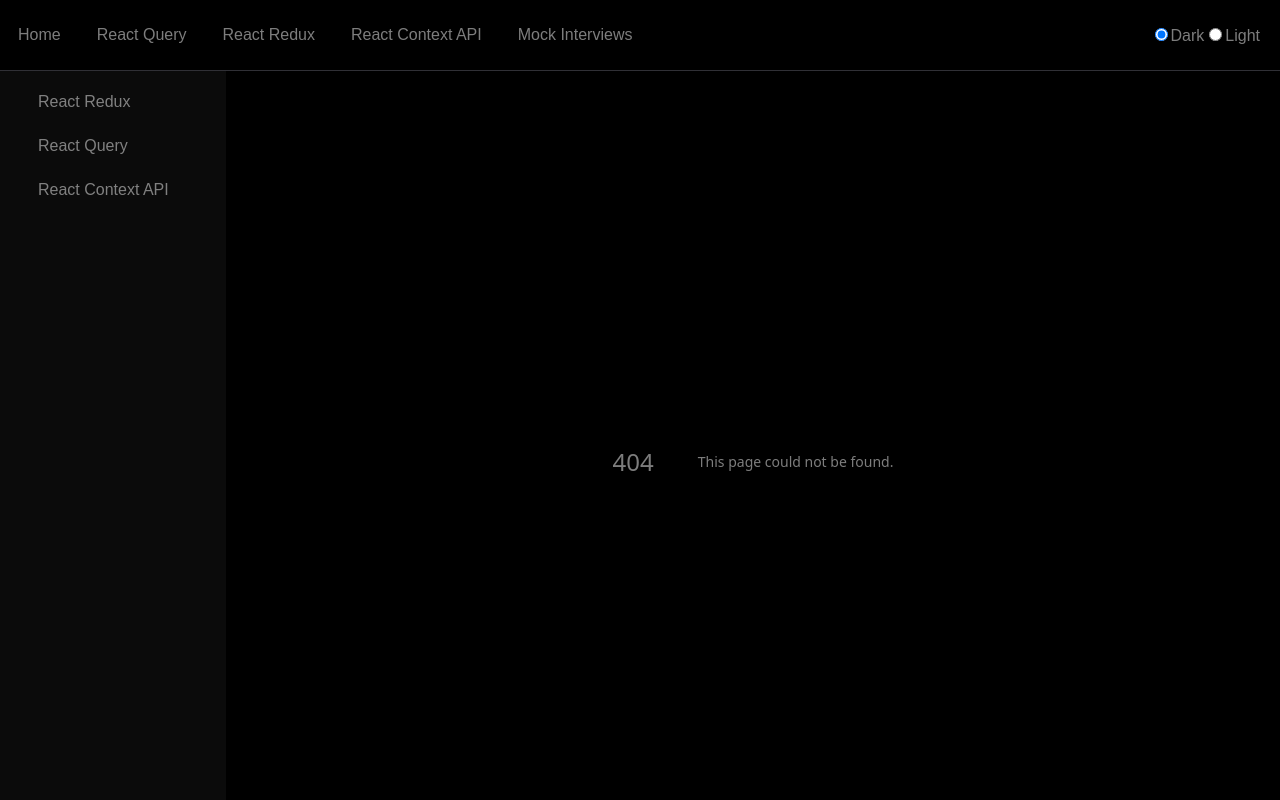
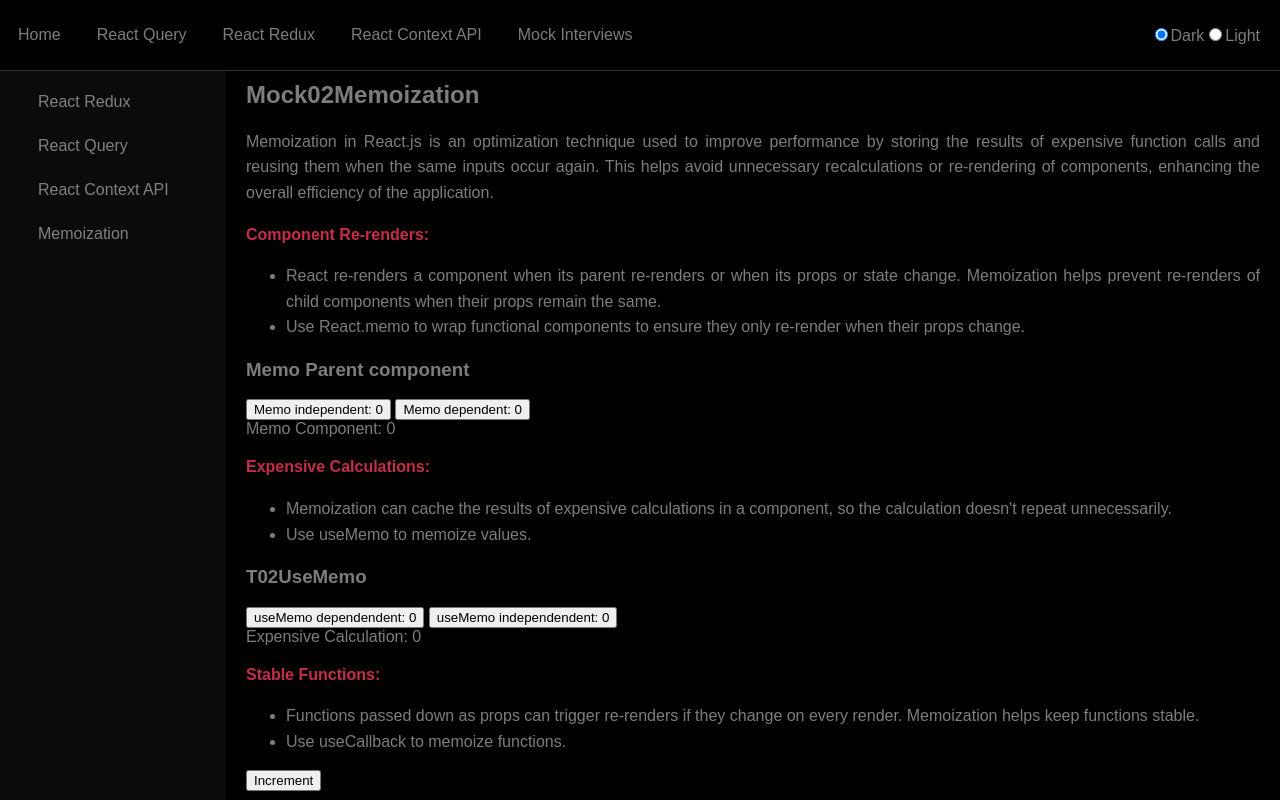
Before and after one commit to Malik-Abdul/next-libs-kit, a Next.js app: page /memoization in a window 1280 px wide. Before the commit this address had no page. Shown: the top 800 px of the page. Built offline with nearby package versions, Linux system fonts and the light colour scheme.

Commit message:
Happy New Year

```diff
--- /dev/null
+++ b/src/app/memoization/page.tsx
@@ -0,0 +1,5 @@
+import Mock02Memoization from "@/components/Mock/Mock02Memoization";
+
+export default function memoization() {
+  return <Mock02Memoization />;
+}
--- /dev/null
+++ b/src/components/Mock/Mock02Memoization.tsx
@@ -0,0 +1,64 @@
+"use client";
+import { FC, Fragment } from "react";
+import T02ReactMemo from "./utils/T02ReactMemo";
+import T02UseMemo from "./utils/T02UseMemo";
+import T02UseCallback from "./utils/T02UseCallback";
+
+const Mock02Memoization: FC = () => {
+  return (
+    <Fragment>
+      <h2>Mock02Memoization</h2>
+      <div className="paragraph">
+        Memoization in React.js is an optimization technique used to improve
+        performance by storing the results of expensive function calls and
+        reusing them when the same inputs occur again. This helps avoid
+        unnecessary recalculations or re-rendering of components, enhancing the
+        overall efficiency of the application.
+      </div>
+      <div className="paragraph">
+        <strong>Component Re-renders:</strong>
+        <ul>
+          <li>
+            React re-renders a component when its parent re-renders or when its
+            props or state change. Memoization helps prevent re-renders of child
+            components when their props remain the same.
+          </li>
+          <li>
+            Use React.memo to wrap functional components to ensure they only
+            re-render when their props change.
+          </li>
+        </ul>
+      </div>
+      <T02ReactMemo />
+      <div className="paragraph">
+        <strong>Expensive Calculations:</strong>
+        <ul>
+          <li>
+            Memoization can cache the results of expensive calculations in a
+            component, so the calculation doesn&apos;t repeat unnecessarily.
+          </li>
+          <li>Use useMemo to memoize values.</li>
+        </ul>
+      </div>
+      <T02UseMemo />
+      <div className="paragraph">
+        <strong>Stable Functions:</strong>
+        <ul>
+          <li>
+            Functions passed down as props can trigger re-renders if they change
+            on every render. Memoization helps keep functions stable.
+          </li>
+          <li>Use useCallback to memoize functions.</li>
+        </ul>
+      </div>
+      <T02UseCallback />
+      <div className="paragraph">
+        Memoization adds complexity and consumes memory for caching. Use it only
+        when necessary, and profile your app&apos;s performance to determine
+        bottlenecks before applying it.
+      </div>
+    </Fragment>
+  );
+};
+
+export default Mock02Memoization;
--- a/src/components/Mock/index.tsx
+++ b/src/components/Mock/index.tsx
@@ -1,18 +1,21 @@
 "use client";
 import { Fragment, JSX, useState } from "react";
 import Mock00APIIntegration from "./Mock00APIIntegration";
-import MockT01LazyLoading from "./MockT01LazyLoading";
+import Mock01LazyLoading from "./Mock01LazyLoading";
+import Mock02Memoization from "./Mock02Memoization";
 
 const Mock = () => {
   const [showMock, setShowMock] = useState(1);
   const [activeLink, setActiveLink] = useState<number | undefined>(undefined);
   const allMocks: { [key: number]: JSX.Element } = {
     0: <Mock00APIIntegration />,
-    1: <MockT01LazyLoading />,
+    1: <Mock01LazyLoading />,
+    2: <Mock02Memoization />,
   };
   const links = [
     { title: "Mock00APIIntegration", value: 0 },
-    { title: "MockT01LazyLoading", value: 1 },
+    { title: "Mock01LazyLoading", value: 1 },
+    { title: "Mock02Memoization", value: 2 },
   ];
   return (
     <Fragment>
--- /dev/null
+++ b/src/components/Mock/utils/T02ReactMemo.tsx
@@ -0,0 +1,27 @@
+import React, { FC, Fragment, useState } from "react";
+
+const MemoComponent: FC<{ value: number }> = React.memo(({ value }) => {
+  console.log("Memo calling");
+  return (
+    <Fragment>
+      <div>Memo Component: {value}</div>
+    </Fragment>
+  );
+});
+const T02ReactMemo = () => {
+  const [count, setCount] = useState(0);
+  const [value, setValue] = useState(0);
+  return (
+    <Fragment>
+      <h3>Memo Parent component</h3>
+      <button onClick={() => setCount((n) => n + 1)}>
+        Memo independent: {count}
+      </button>{" "}
+      <button onClick={() => setValue((n) => n + 1)}>
+        Memo dependent: {value}
+      </button>
+      <MemoComponent value={value} />
+    </Fragment>
+  );
+};
+export default T02ReactMemo;
--- /dev/null
+++ b/src/components/Mock/utils/T02UseCallback.tsx
@@ -0,0 +1,25 @@
+import React, { useState, useCallback, FC } from "react";
+
+const Button: FC<{ handleClick: () => void; label: string }> = React.memo(
+  ({ handleClick, label }) => {
+    console.log(`${label} button rendered`);
+    return <button onClick={handleClick}>{label}</button>;
+  }
+);
+
+const T02UseCallback = () => {
+  const [count, setCount] = useState(0);
+
+  const increment = useCallback(() => {
+    setCount((prev) => prev + 1);
+  }, []);
+
+  return (
+    <div>
+      <Button handleClick={increment} label="Increment" />
+      <p>Count: {count}</p>
+    </div>
+  );
+};
+
+export default T02UseCallback;
--- /dev/null
+++ b/src/components/Mock/utils/T02UseMemo.tsx
@@ -0,0 +1,31 @@
+import { FC, Fragment, useMemo, useState } from "react";
+
+const ExpensiveCalculations: FC<{ number: number }> = ({ number }) => {
+  const compute = (n: number) => {
+    return n * 2;
+  };
+  const result = useMemo(() => compute(number), [number]);
+  return (
+    <Fragment>
+      <div>Expensive Calculation: {result}</div>
+    </Fragment>
+  );
+};
+
+const T02UseMemo = () => {
+  const [count, setCount] = useState(0);
+  const [value, setValue] = useState(0);
+  return (
+    <Fragment>
+      <h3>T02UseMemo</h3>
+      <button onClick={() => setValue((n) => n + 1)}>
+        useMemo dependendent: {value}
+      </button>{" "}
+      <button onClick={() => setCount((n) => n + 1)}>
+        useMemo independendent: {count}
+      </button>
+      <ExpensiveCalculations number={value} />
+    </Fragment>
+  );
+};
+export default T02UseMemo;
--- a/src/components/ui/SideBar.tsx
+++ b/src/components/ui/SideBar.tsx
@@ -20,6 +20,7 @@ const SideBar = () => {
     { id: 1, title: "React Redux", link: "/react-redux" },
     { id: 2, title: "React Query", link: "/react-query" },
     { id: 3, title: "React Context API", link: "/react-context-api" },
+    { id: 4, title: "Memoization", link: "/memoization" },
   ];
   // data/menu.js
 
```
Also changed, not shown: .eslintrc.json, src/components/Mock/Mock01LazyLoading.tsx (renamed from src/components/Mock/MockT01LazyLoading.tsx).
